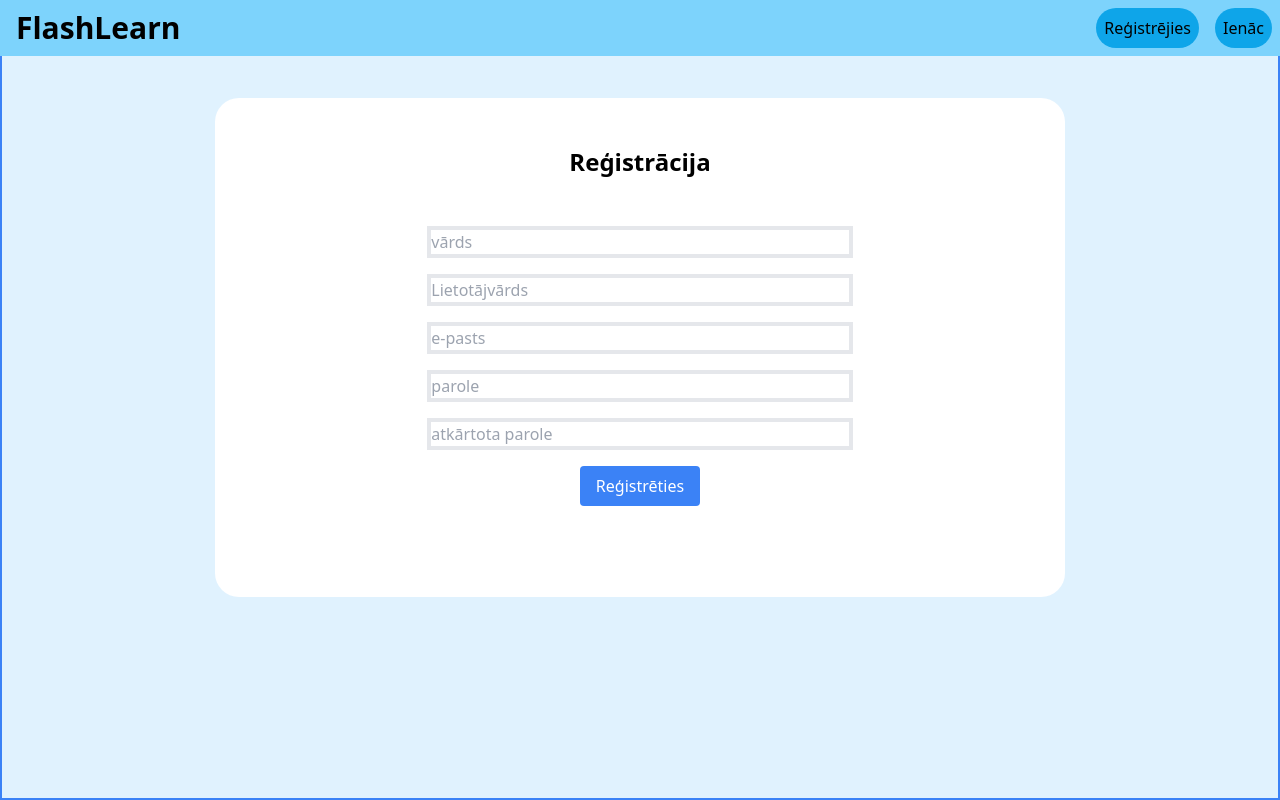
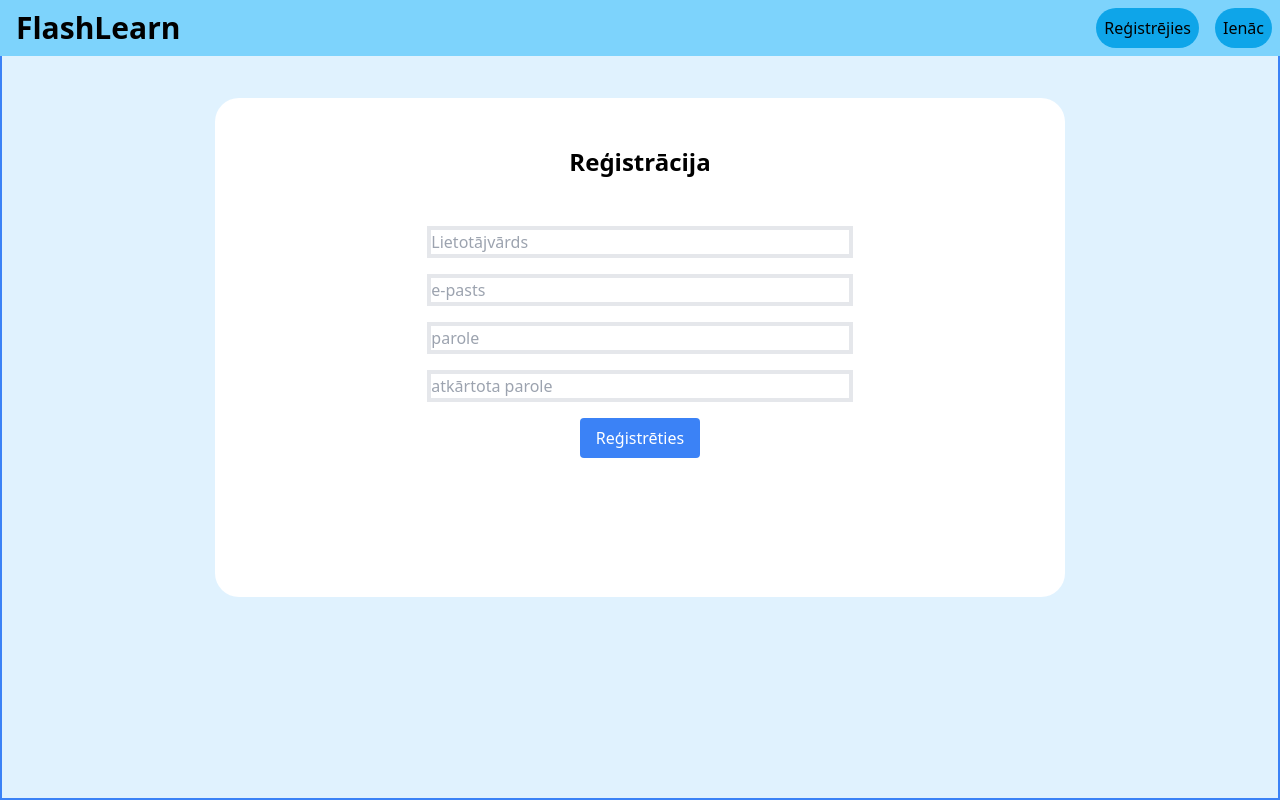
Before and after one commit to 21DP1KKoka/Flashlearn-app, a Vue app: page /register in a window 1280 px wide. Built offline with nearby package versions, Linux system fonts and the light colour scheme; no server answers.

Commit message:
site progressv2

```diff
--- a/src/components/RegisterForm.vue
+++ b/src/components/RegisterForm.vue
@@ -6,7 +6,6 @@ import {useRouter} from "vue-router";
 const router = useRouter()
 
 const formData = ref({
-  name: '',
   username: '',
   email: '',
   password: '',
@@ -29,10 +28,7 @@ async function register() {
         <h1 class="mt-12 font-bold text-2xl">Reģistrācija</h1>
         <form @submit.prevent="register" class="flex flex-col items-center justify-center w-3/4 mt-8">
             <div class="w-2/3 mt-4 border-4">
-                <input class="w-full" type="text" placeholder="vārds" v-model="formData.name">
-            </div>
-            <div class="w-2/3 mt-4 border-4">
-                <input class=" w-full" type="text" placeholder="Lietotājvārds" v-model="formData.nickname">
+                <input class=" w-full" type="text" placeholder="Lietotājvārds" v-model="formData.username">
             </div>
             <div class="w-2/3 mt-4 border-4">
                 <input class="w-full" type="text" placeholder="e-pasts" v-model="formData.email">
```
